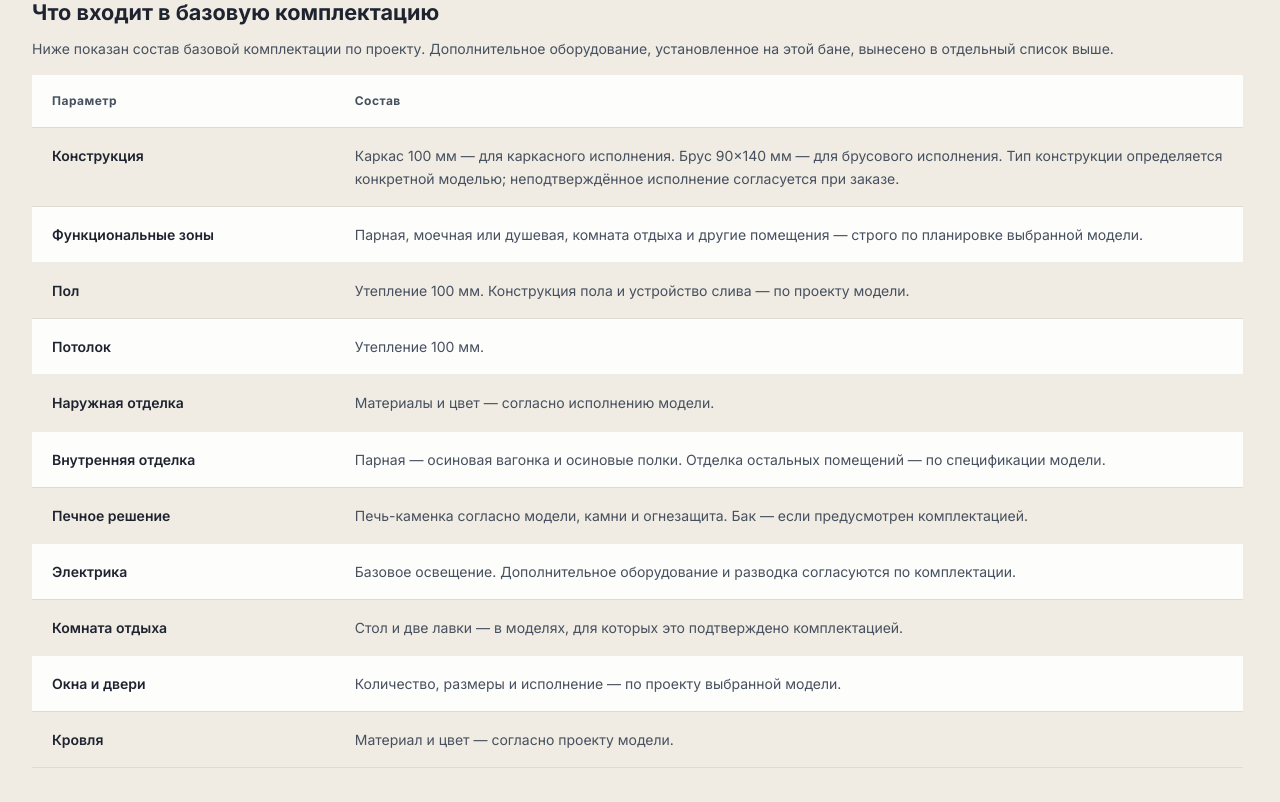
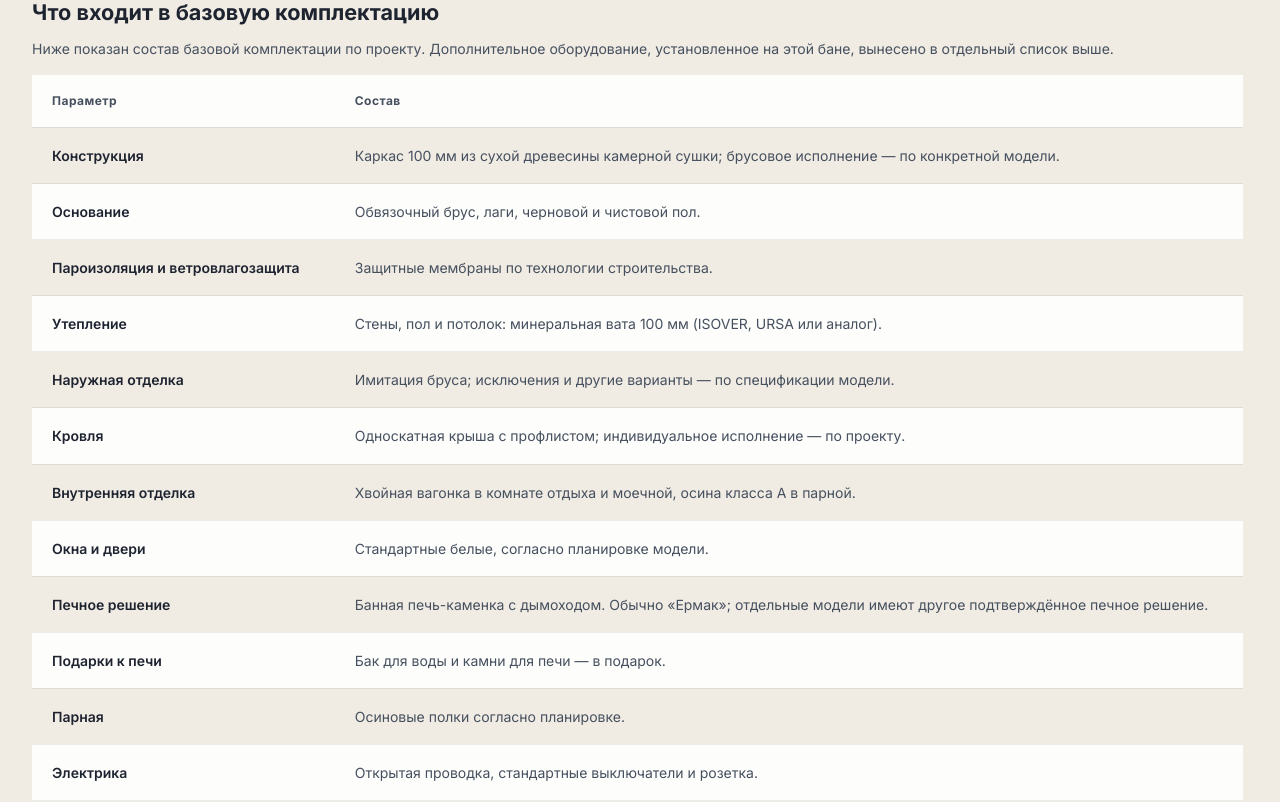
Before and after one commit to MorZzeS/NEW-SITE-BANI, a Next.js app: page /nashi-raboty/banya-8x24-u-klienta in a window 1280 px wide. Shown: the part 1480-2282 px from the top of the page. Built offline with nearby package versions, Linux system fonts and the light colour scheme; no server answers.

Commit message:
BANGER test: owner-approved base equipment details across model cards

```diff
--- a/src/data/equipment.ts
+++ b/src/data/equipment.ts
@@ -1,13 +1,17 @@
 export const baseEquipmentRows = [
-  { label: 'Конструкция', value: 'Каркас 100 мм — для каркасного исполнения. Брус 90×140 мм — для брусового исполнения. Тип конструкции определяется конкретной моделью; неподтверждённое исполнение согласуется при заказе.' },
-  { label: 'Функциональные зоны', value: 'Парная, моечная или душевая, комната отдыха и другие помещения — строго по планировке выбранной модели.' },
-  { label: 'Пол', value: 'Утепление 100 мм. Конструкция пола и устройство слива — по проекту модели.' },
-  { label: 'Потолок', value: 'Утепление 100 мм.' },
-  { label: 'Наружная отделка', value: 'Материалы и цвет — согласно исполнению модели.' },
-  { label: 'Внутренняя отделка', value: 'Парная — осиновая вагонка и осиновые полки. Отделка остальных помещений — по спецификации модели.' },
-  { label: 'Печное решение', value: 'Печь-каменка согласно модели, камни и огнезащита. Бак — если предусмотрен комплектацией.' },
-  { label: 'Электрика', value: 'Базовое освещение. Дополнительное оборудование и разводка согласуются по комплектации.' },
-  { label: 'Комната отдыха', value: 'Стол и две лавки — в моделях, для которых это подтверждено комплектацией.' },
-  { label: 'Окна и двери', value: 'Количество, размеры и исполнение — по проекту выбранной модели.' },
-  { label: 'Кровля', value: 'Материал и цвет — согласно проекту модели.' },
+  { label: 'Конструкция', value: 'Каркас 100 мм из сухой древесины камерной сушки; брусовое исполнение — по конкретной модели.' },
+  { label: 'Основание', value: 'Обвязочный брус, лаги, черновой и чистовой пол.' },
+  { label: 'Пароизоляция и ветровлагозащита', value: 'Защитные мембраны по технологии строительства.' },
+  { label: 'Утепление', value: 'Стены, пол и потолок: минеральная вата 100 мм (ISOVER, URSA или аналог).' },
+  { label: 'Наружная отделка', value: 'Имитация бруса; исключения и другие варианты — по спецификации модели.' },
+  { label: 'Кровля', value: 'Односкатная крыша с профлистом; индивидуальное исполнение — по проекту.' },
+  { label: 'Внутренняя отделка', value: 'Хвойная вагонка в комнате отдыха и моечной, осина класса А в парной.' },
+  { label: 'Окна и двери', value: 'Стандартные белые, согласно планировке модели.' },
+  { label: 'Печное решение', value: 'Банная печь-каменка с дымоходом. Обычно «Ермак»; отдельные модели имеют другое подтверждённое печное решение.' },
+  { label: 'Подарки к печи', value: 'Бак для воды и камни для печи — в подарок.' },
+  { label: 'Парная', value: 'Осиновые полки согласно планировке.' },
+  { label: 'Электрика', value: 'Открытая проводка, стандартные выключатели и розетка.' },
+  { label: 'Освещение', value: 'Комната отдыха и моечная (если есть); два специальных банных светильника по краям парной, без абажуров.' },
+  { label: 'Мебель', value: 'Стол и две лавки — в подарок.' },
+  { label: 'Входные ступени', value: 'В подарок.' },
 ]
```
